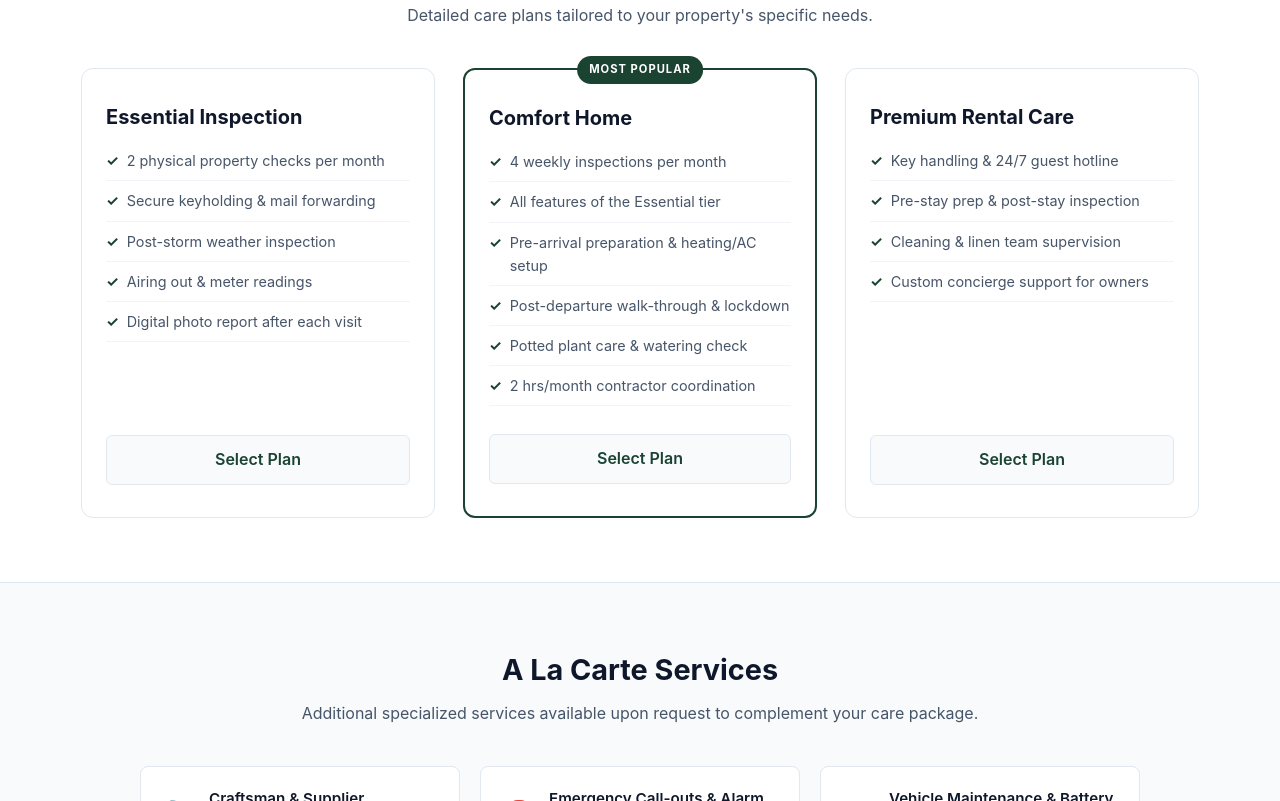
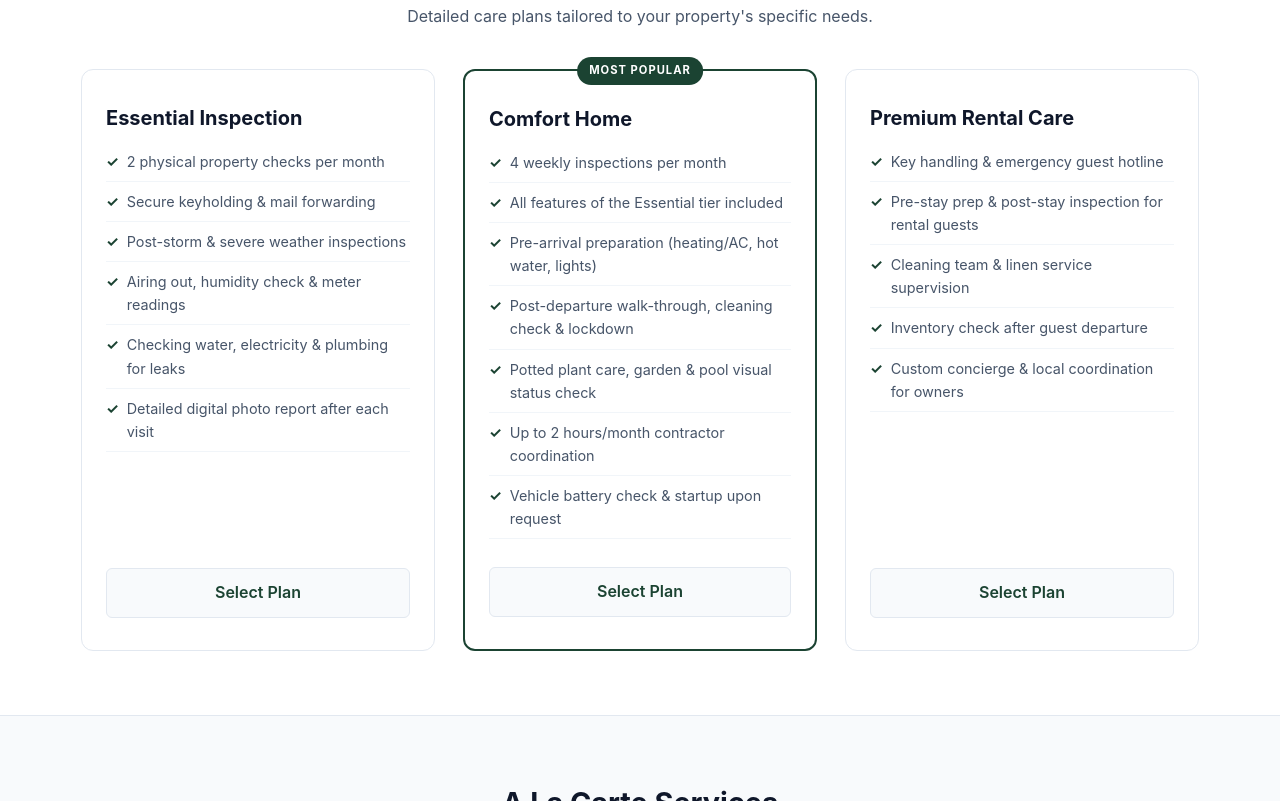
Before and after one commit to T-H-L/nordicazur, a website: page index.html in a window 1280 px wide. Shown: the part 1999-2800 px from the top of the page. Drawn offline with Linux system fonts and the light colour scheme.

Commit message:
Update index.html

```diff
--- a/index.html
+++ b/index.html
@@ -18,21 +18,44 @@
     * { box-sizing: border-box; margin: 0; padding: 0; }
     body { font-family: -apple-system, BlinkMacSystemFont, "Segoe UI", Roboto, Helvetica, Arial, sans-serif; color: var(--text-dark); background-color: #fff; line-height: 1.6; }
 
-    header { display: flex; justify-content: space-between; align-items: center; padding: 1rem 1.5rem; background: #fff; border-bottom: 1px solid var(--border); max-width: 1200px; margin: 0 auto; flex-wrap: wrap; gap: 0.75rem; }
+    /* Header & Navigation Fixes for Mobile */
+    header {
+      background: #fff;
+      border-bottom: 1px solid var(--border);
+      max-width: 1200px;
+      margin: 0 auto;
+      padding: 1rem 1.5rem;
+    }
+
+    .header-top {
+      display: flex;
+      justify-content: space-between;
+      align-items: center;
+      width: 100%;
+    }
+
     .logo-container { display: flex; align-items: center; gap: 0.5rem; text-decoration: none; color: var(--primary); }
     .logo-img { height: 38px; width: auto; object-fit: contain; }
-    .logo-text { font-weight: 800; font-size: 1.2rem; letter-spacing: 0.5px; text-transform: uppercase; color: var(--primary); }
+    .logo-text { font-weight: 800; font-size: 1.25rem; letter-spacing: 0.5px; text-transform: uppercase; color: var(--primary); }
 
-    nav { display: flex; align-items: center; flex-wrap: wrap; gap: 1rem; }
+    .lang-select { padding: 0.35rem 0.5rem; border-radius: 6px; border: 1px solid var(--border); background: #fff; font-family: inherit; font-size: 0.85rem; cursor: pointer; }
+
+    nav {
+      display: flex;
+      align-items: center;
+      gap: 1.25rem;
+      margin-top: 0.75rem;
+      flex-wrap: wrap;
+    }
+
+    @media (min-width: 769px) {
+      header { display: flex; justify-content: space-between; align-items: center; }
+      .header-top { width: auto; }
+      nav { margin-top: 0; }
+    }
+
     nav a { text-decoration: none; color: var(--text-dark); font-weight: 500; font-size: 0.9rem; }
     nav a:hover { color: var(--primary); }
-    .lang-select { padding: 0.35rem 0.5rem; border-radius: 6px; border: 1px solid var(--border); background: #fff; font-family: inherit; font-size: 0.85rem; cursor: pointer; }
-
-    @media (max-width: 768px) {
-      header { padding: 0.75rem 1rem; justify-content: space-between; }
-      nav { gap: 0.75rem; }
-      nav a { font-size: 0.85rem; }
-    }
 
     /* Hero Section */
     .hero { padding: 3.5rem 1rem 2.5rem; max-width: 1200px; margin: 0 auto; }
@@ -88,7 +111,7 @@
     .pricing { padding: 4rem 1rem; max-width: 1150px; margin: 0 auto; }
     .pricing h2 { text-align: center; font-size: 1.8rem; font-weight: 700; margin-bottom: 0.5rem; }
     .pricing-subtitle { text-align: center; color: var(--text-muted); margin-bottom: 2.5rem; font-size: 1rem; }
-    .pricing-grid { display: grid; grid-template-columns: repeat(auto-fit, minmax(280px, 1fr)); gap: 1.75rem; align-items: stretch; }
+    .pricing-grid { display: grid; grid-template-columns: repeat(auto-fit, minmax(300px, 1fr)); gap: 1.75rem; align-items: stretch; }
 
     .price-card { background: #fff; border: 1px solid var(--border); border-radius: 12px; padding: 2rem 1.5rem; display: flex; flex-direction: column; position: relative; transition: transform 0.2s, box-shadow 0.2s; }
     .price-card:hover { transform: translateY(-4px); box-shadow: 0 12px 24px rgba(0,0,0,0.06); }
@@ -145,16 +168,11 @@
 <body>
 
   <header>
-    <a href="#" class="logo-container">
-      <img src="logo.png" alt="NordicAzur Logo" class="logo-img" onerror="this.style.display='none';">
-      <span class="logo-text">NordicAzur</span>
-    </a>
-    <nav>
-      <a href="#services" data-i18n="nav_services">Services</a>
-      <a href="#about" data-i18n="nav_about">About</a>
-      <a href="#pricing" data-i18n="nav_pricing">Packages</a>
-      <a href="#alacarte" data-i18n="nav_alacarte">A La Carte</a>
-      <a href="#contact" data-i18n="nav_contact">Contact</a>
+    <div class="header-top">
+      <a href="#" class="logo-container">
+        <img src="logo.png" alt="NordicAzur Logo" class="logo-img" onerror="this.style.display='none';">
+        <span class="logo-text">NordicAzur</span>
+      </a>
       <select class="lang-select" id="langSelect" onchange="changeLanguage(this.value)">
         <option value="en">English</option>
         <option value="da">Dansk</option>
@@ -164,6 +182,13 @@
         <option value="sv">Svenska</option>
         <option value="no">Norsk</option>
       </select>
+    </div>
+    <nav>
+      <a href="#services" data-i18n="nav_services">Services</a>
+      <a href="#about" data-i18n="nav_about">About</a>
+      <a href="#pricing" data-i18n="nav_pricing">Packages</a>
+      <a href="#alacarte" data-i18n="nav_alacarte">A La Carte</a>
+      <a href="#contact" data-i18n="nav_contact">Contact</a>
     </nav>
   </header>
 
@@ -250,7 +275,7 @@
     </div>
   </section>
 
-  <!-- Pricing / Service Packages -->
+  <!-- Pricing / Service Packages (Med alle detaljerede punkter) -->
   <section class="pricing" id="pricing">
     <h2 data-i18n="pricing_title">Tailored Care Packages</h2>
     <p class="pricing-subtitle" data-i18n="pricing_subtitle">Detailed care plans tailored to your property's specific needs.</p>
@@ -262,9 +287,10 @@
         <ul class="price-features">
           <li data-i18n="tier1_f1">2 physical property checks per month</li>
           <li data-i18n="tier1_f2">Secure keyholding & mail forwarding</li>
-          <li data-i18n="tier1_f3">Post-storm weather inspection</li>
-          <li data-i18n="tier1_f4">Airing out & meter readings</li>
-          <li data-i18n="tier1_f5">Digital photo report after each visit</li>
+          <li data-i18n="tier1_f3">Post-storm & severe weather inspections</li>
+          <li data-i18n="tier1_f4">Airing out, humidity check & meter readings</li>
+          <li data-i18n="tier1_f5">Checking water, electricity & plumbing for leaks</li>
+          <li data-i18n="tier1_f6">Detailed digital photo report after each visit</li>
         </ul>
         <a href="#contact" class="price-btn" data-i18n="select_plan">Select Plan</a>
       </div>
@@ -275,11 +301,12 @@
         <h3 data-i18n="tier2_title">Comfort Home</h3>
         <ul class="price-features">
           <li data-i18n="tier2_f1">4 weekly inspections per month</li>
-          <li data-i18n="tier2_f2">All features of the Essential tier</li>
-          <li data-i18n="tier2_f3">Pre-arrival preparation & heating/AC setup</li>
-          <li data-i18n="tier2_f4">Post-departure walk-through & lockdown</li>
-          <li data-i18n="tier2_f5">Potted plant care & watering check</li>
-          <li data-i18n="tier2_f6">2 hrs/month contractor coordination</li>
+          <li data-i18n="tier2_f2">All features of the Essential tier included</li>
+          <li data-i18n="tier2_f3">Pre-arrival preparation (heating/AC, hot water, lights)</li>
+          <li data-i18n="tier2_f4">Post-departure walk-through, cleaning check & lockdown</li>
+          <li data-i18n="tier2_f5">Potted plant care, garden & pool visual status check</li>
+          <li data-i18n="tier2_f6">Up to 2 hours/month contractor coordination</li>
+          <li data-i18n="tier2_f7">Vehicle battery check & startup upon request</li>
         </ul>
         <a href="#contact" class="price-btn" data-i18n="select_plan">Select Plan</a>
       </div>
@@ -288,10 +315,11 @@
       <div class="price-card">
         <h3 data-i18n="tier3_title">Premium Rental Care</h3>
         <ul class="price-features">
-          <li data-i18n="tier3_f1">Key handling & 24/7 guest hotline</li>
-          <li data-i18n="tier3_f2">Pre-stay prep & post-stay inspection</li>
-          <li data-i18n="tier3_f3">Cleaning & linen team supervision</li>
-          <li data-i18n="tier3_f4">Custom concierge support for owners</li>
+          <li data-i18n="tier3_f1">Key handling & emergency guest hotline</li>
+          <li data-i18n="tier3_f2">Pre-stay prep & post-stay inspection for rental guests</li>
+          <li data-i18n="tier3_f3">Cleaning team & linen service supervision</li>
+          <li data-i18n="tier3_f4">Inventory check after guest departure</li>
+          <li data-i18n="tier3_f5">Custom concierge & local coordination for owners</li>
         </ul>
         <a href="#contact" class="price-btn" data-i18n="select_plan">Select Plan</a>
       </div>
@@ -341,7 +369,6 @@
       <p class="contact-sub" data-i18n="contact_subtitle">Tell us about your property and how often you would like it checked. We will discuss a service plan that suits your needs.</p>
 
       <div class="contact-grid">
-        <!-- Direct Contact Info Box -->
         <div class="contact-info-box">
           <h3 data-i18n="contact_info_title">Direct Contact</h3>
 
@@ -370,7 +397,6 @@
           </div>
         </div>
 
-        <!-- Contact Form -->
         <form onsubmit="event.preventDefault(); alert('Thank you! We will get back to you shortly.');">
           <div class="form-group">
             <label data-i18n="form_name">Name *</label>
@@ -440,21 +466,24 @@
         "tier1_title": "Essential Inspection",
         "tier1_f1": "2 physical property checks per month",
         "tier1_f2": "Secure keyholding & mail forwarding",
-        "tier1_f3": "Post-storm weather inspection",
-        "tier1_f4": "Airing out & meter readings",
-        "tier1_f5": "Digital photo report after each visit",
+        "tier1_f3": "Post-storm & severe weather inspections",
+        "tier1_f4": "Airing out, humidity check & meter readings",
+        "tier1_f5": "Checking water, electricity & plumbing for leaks",
+        "tier1_f6": "Detailed digital photo report after each visit",
         "tier2_title": "Comfort Home",
         "tier2_f1": "4 weekly inspections per month",
-        "tier2_f2": "All features of the Essential tier",
-        "tier2_f3": "Pre-arrival preparation & heating/AC setup",
-        "tier2_f4": "Post-departure walk-through & lockdown",
-        "tier2_f5": "Potted plant care & watering check",
-        "tier2_f6": "2 hrs/month contractor coordination",
+        "tier2_f2": "All features of the Essential tier included",
+        "tier2_f3": "Pre-arrival preparation (heating/AC, hot water, lights)",
+        "tier2_f4": "Post-departure walk-through, cleaning check & lockdown",
+        "tier2_f5": "Potted plant care, garden & pool visual status check",
+        "tier2_f6": "Up to 2 hours/month contractor coordination",
+        "tier2_f7": "Vehicle battery check & startup upon request",
         "tier3_title": "Premium Rental Care",
-        "tier3_f1": "Key handling & 24/7 guest hotline",
-        "tier3_f2": "Pre-stay prep & post-stay inspection",
-        "tier3_f3": "Cleaning & linen team supervision",
-        "tier3_f4": "Custom concierge support for owners",
+        "tier3_f1": "Key handling & emergency guest hotline",
+        "tier3_f2": "Pre-stay prep & post-stay inspection for rental guests",
+        "tier3_f3": "Cleaning team & linen service supervision",
+        "tier3_f4": "Inventory check after guest departure",
+        "tier3_f5": "Custom concierge & local coordination for owners",
         "popular_badge": "Most Popular",
         "select_plan": "Select Plan",
         "alacarte_title": "A La Carte Services",
```
